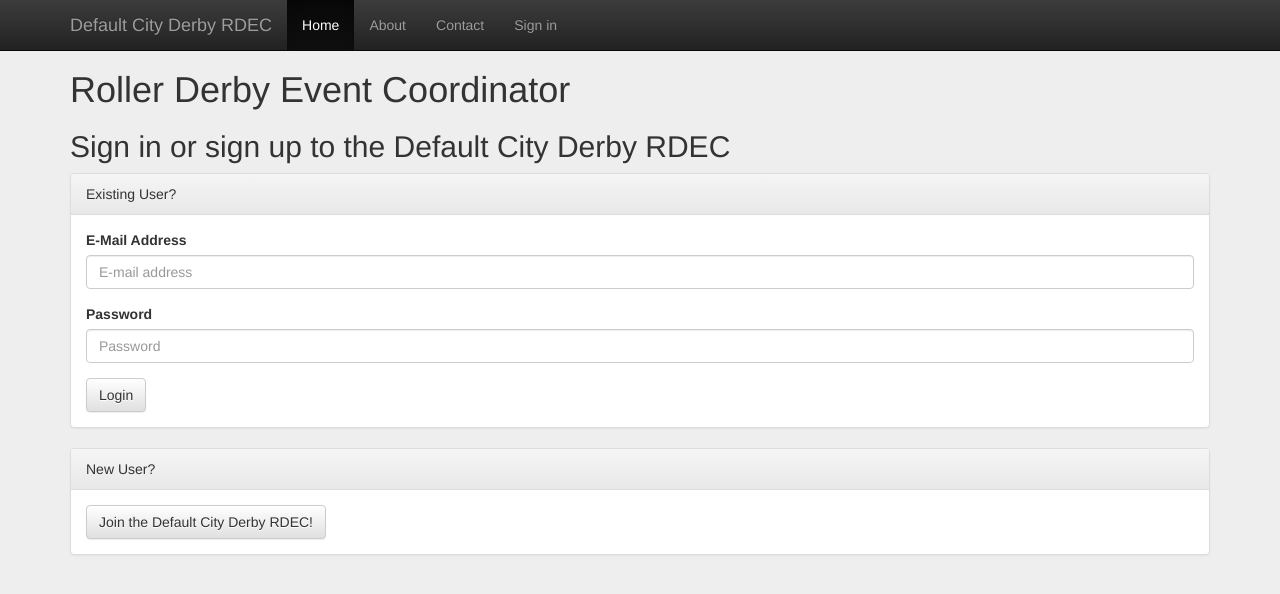
After one commit to leepgent/rdec, a Django app: page /login/ in a window 1280 px wide. The commit adds this page. Shown: the top 594 px of the page. Run offline with Django 3.2, Linux system fonts and the light colour scheme; some libraries are stand-ins or nearby versions.

Commit message:
Moved to single-instance (only supporting one League) model (simplifies everything!); added auth framework.

```diff
--- a/rdec/admin.py
+++ b/rdec/admin.py
@@ -6,5 +6,3 @@ admin.site.register(models.Event)
 admin.site.register(models.EventRole)
 admin.site.register(models.LeagueMemberEventAttending)
 admin.site.register(models.VisitorEventAttending)
-admin.site.register(models.League)
-admin.site.register(models.LeagueAffiliation)
--- /dev/null
+++ b/rdec/context_processors.py
@@ -0,0 +1,5 @@
+from django.conf import settings
+
+
+def league_name(request):
+    return {'LEAGUE_NAME': settings.LEAGUE_NAME}
--- /dev/null
+++ b/rdec/templates/rdec/root.html
@@ -0,0 +1,74 @@
+<!DOCTYPE html>
+<html lang="en">
+  <head>
+    <meta charset="utf-8">
+    <meta http-equiv="X-UA-Compatible" content="IE=edge">
+    <meta name="viewport" content="width=device-width, initial-scale=1">
+    <title>{% block title %} RDEC :: {{ LEAGUE_NAME }}{% endblock %}</title>
+    <!-- Latest compiled and minified CSS -->
+    <link rel="stylesheet" href="https://maxcdn.bootstrapcdn.com/bootstrap/3.3.6/css/bootstrap.min.css" integrity="sha384-1q8mTJOASx8j1Au+a5WDVnPi2lkFfwwEAa8hDDdjZlpLegxhjVME1fgjWPGmkzs7" crossorigin="anonymous">
+
+    <!-- Optional theme -->
+    <link rel="stylesheet" href="https://maxcdn.bootstrapcdn.com/bootstrap/3.3.6/css/bootstrap-theme.min.css" integrity="sha384-fLW2N01lMqjakBkx3l/M9EahuwpSfeNvV63J5ezn3uZzapT0u7EYsXMjQV+0En5r" crossorigin="anonymous">
+
+        {% block head %}
+{% endblock %}
+  <style type="text/css">
+      body {
+  padding-top: 50px;
+          background: #eee;
+}
+  </style>
+</head>
+<body>
+<nav class="navbar navbar-inverse navbar-fixed-top">
+      <div class="container">
+        <div class="navbar-header">
+          <button type="button" class="navbar-toggle collapsed" data-toggle="collapse" data-target="#navbar" aria-expanded="false" aria-controls="navbar">
+            <span class="sr-only">Toggle navigation</span>
+            <span class="icon-bar"></span>
+            <span class="icon-bar"></span>
+            <span class="icon-bar"></span>
+          </button>
+          <a class="navbar-brand" href="#">{{ LEAGUE_NAME }} RDEC</a>
+        </div>
+        <div id="navbar" class="collapse navbar-collapse">
+          <ul class="nav navbar-nav">
+            <li class="active"><a href="{% url 'home' %}">Home</a></li>
+            <li><a href="#about">About</a></li>
+            <li><a href="#contact">Contact</a></li>
+              {% if user.is_anonymous %}
+
+                <li><a href="{% url 'hello' %}">Sign in</a></li>
+              {% else %}
+                  <li><a href="#">{{ user.first_name }}</a></li>
+                  <li><a href="{% url 'bye' %}">Sign out</a></li>
+              {% endif %}
+          </ul>
+        </div><!--/.nav-collapse -->
+      </div>
+    </nav>
+
+    <div class="container">
+        {% if messages %}
+
+        {% for message in messages %}
+            <div class="alert {% if message.tags %}alert-{{ message.tags }}{% endif %}" role="alert">
+            {{ message }}
+            </div>
+        {% endfor %}
+
+    {% endif %}
+{% block body %}
+{% endblock %}
+    </div><!-- /.container -->
+
+
+    <!-- jQuery (necessary for Bootstrap's JavaScript plugins) -->
+    <script src="https://ajax.googleapis.com/ajax/libs/jquery/1.11.3/jquery.min.js"></script>
+    <!-- Latest compiled and minified JavaScript -->
+    <script src="https://maxcdn.bootstrapcdn.com/bootstrap/3.3.6/js/bootstrap.min.js" integrity="sha384-0mSbJDEHialfmuBBQP6A4Qrprq5OVfW37PRR3j5ELqxss1yVqOtnepnHVP9aJ7xS" crossorigin="anonymous"></script>
+{% block script %}
+{% endblock %}
+</body>
+</html>
--- /dev/null
+++ b/rdec/templates/rdec/signin.html
@@ -0,0 +1,40 @@
+{% extends 'rdec/root.html' %}
+{% block body %}
+<h1>Roller Derby Event Coordinator</h1>
+    <h2>Sign in or sign up to the {{ LEAGUE_NAME }} RDEC</h2>
+        <div class="panel panel-default">
+            <div class="panel-heading">Existing User?</div>
+            <div class="panel-body">
+
+                <form method="post" action="{% url 'hello' %}">
+                    {% csrf_token %}
+
+                    <div class="form-group">
+                        <label for="username_field">E-Mail Address</label>
+                        <input class="form-control" id="username_field" maxlength="30"
+                               name="username_field" placeholder="E-mail address" type="text"/>
+                    </div>
+
+                    <div class="form-group">
+                        <label for="password_field">Password</label>
+                        <input class="form-control" id="password_field" maxlength="30"
+                               name="password_field" placeholder="Password" type="password"/>
+                    </div>
+
+                    <input type="hidden" name="next" value="{{ next }}"/>
+
+                    <input type="submit" class="btn btn-default" value="Login"/>
+
+                </form>
+
+            </div>
+        </div>
+
+        <div class="panel panel-default">
+            <div class="panel-heading">New User?</div>
+            <div class="panel-body">
+                <a class="btn btn-default" href="{% url 'signup' %}?next={{ next }}" title="Join {{ LEAGUE_NAME }} RDEC">Join
+                    the {{ LEAGUE_NAME }} RDEC!</a>
+            </div>
+        </div>
+{% endblock %}
--- a/rdec/urls.py
+++ b/rdec/urls.py
@@ -1,6 +1,11 @@
 from django.conf.urls import url
+from django.contrib.auth.decorators import login_required
+
 from . import views
 urlpatterns = [
-
-    url(r'^$', views.personal_dashboard)
+    url(r'^$', views.personal_dashboard, name='home'),
+    url(r'^signup/', views.SignupView.as_view(), name='signup'),
+    url(r'^login/', views.LoginView.as_view(), name='hello'),
+    url(r'^logout/', views.logoutview, name='bye'),
+    url(r'^change_attending/', login_required(views.ChangeAttendingView.as_view()), name='change_attending')
 ]
--- a/rdec/views.py
+++ b/rdec/views.py
@@ -1,27 +1,112 @@
+from django.contrib import messages
+from django.contrib.auth import logout, authenticate, login
 from django.contrib.auth.decorators import login_required
+from django.contrib.auth.models import User
+from django.core.urlresolvers import reverse
+from django.core.validators import validate_email
+from django.http import HttpResponseRedirect, HttpResponse
 from django.shortcuts import render
 from django.utils import timezone
+from django.views.generic import View
 
-from rdec.models import EventRole
+from rdec.models import EventRole, Event, LeagueMemberEventAttending
 
 
 @login_required
 def personal_dashboard(request):
     now = timezone.now()
     user = request.user
-    # For every league I'm a member of:
     # for every future event:
     # show my attendance info
 
-    league2events = dict()
-
-    for league_affiliation in user.leagueaffiliation_set.all():
-        league = league_affiliation.league
-        league2events[league] = league.event_set.filter(date__gt=now)
-
     context = {
         'roles': EventRole.objects.all(),
-        'league2events': league2events
+        'events': Event.objects.filter(date__gt=now).order_by('date')
     }
 
     return render(request, 'rdec/personaldashboard.html', context)
+
+
+class SignupView(View):
+    def get(self, request):
+        next = request.GET.get('next', None)
+        context = {
+            'next': next
+        }
+        return render(request, 'rdec/signup.html', context)
+
+    def post(self, request):
+        email = request.POST['email_field']
+        name = request.POST['name_field']
+        password1 = request.POST['password1_field']
+        password2 = request.POST['password2_field']
+        next = request.POST['next']
+
+        try:
+            validate_email(email)
+        except:
+            messages.warning(request, 'Your e-mail address was not in the correct format. Sorry!')
+            return render(request, 'rdec/signup.html')
+
+        if password1 != password2:
+            messages.warning(request, 'Your passwords did not match!')
+            return render(request, 'rdec/signup.html')
+
+        if User.objects.filter(email=email).exists():
+            messages.warning(request, 'This e-mail address is already in use!')
+            return render(request, 'rdec/signup.html')
+
+        new_user = User.objects.create_user(email, email=email, password=password1)
+        new_user.first_name = name
+        new_user.save()
+
+        new_user = authenticate(username=email, password=password1)
+        login(request, new_user)
+
+        return HttpResponseRedirect(reverse('home'))
+
+
+class LoginView(View):
+    def get(self, request):
+        return render(request, 'rdec/signin.html')
+
+    def post(self, request):
+        username = request.POST['username_field']
+        password = request.POST['password_field']
+
+        user = authenticate(username=username, password=password)
+        if user is not None:
+            if user.is_active:
+                login(request, user)
+                # Redirect to a success page.
+                return HttpResponseRedirect(reverse('home'))
+            else:
+                return HttpResponse('Account disabled.', content_type='text/plain')
+        else:
+            # Return an 'invalid login' error message.
+            messages.warning(request, 'Your username and password did not match. Sorry!')
+            return render(request, 'rdec/signin.html')
+
+
+@login_required
+def logoutview(request):
+    logout(request)
+    return HttpResponseRedirect(reverse('home'))
+
+
+class ChangeAttendingView(View):
+    def post(self, request):
+        event_id = request.POST['event_id']
+        new_status = request.POST['new_status']
+        user = request.user
+
+        event = Event.objects.get(pk=event_id)
+        if new_status == 'null':
+            LeagueMemberEventAttending.objects.filter(user=user, event=event).delete()
+            return HttpResponse()
+
+        status = EventRole.objects.get(pk=new_status)
+        thing = LeagueMemberEventAttending(user=user, role=status, event=event)
+        thing.save()
+        return HttpResponse()
+        # I need user (from request), event id from payload, new attending status (or null for removal)
--- a/rdecsite/urls.py
+++ b/rdecsite/urls.py
@@ -17,7 +17,6 @@ from django.conf.urls import url, include
 from django.contrib import admin
 
 urlpatterns = [
-    url('^', include('django.contrib.auth.urls')),
     url(r'^admin/', admin.site.urls),
     url(r'^', include('rdec.urls'))
 ]
```
Also changed, not shown: rdec/models.py (+12 -18 lines), rdec/templates/rdec/personaldashboard.html (+35 -18 lines), rdec/templates/rdec/signup.html (added, +38 -0 lines), rdecsite/settings.py (+6 -2 lines), rdec/migrations/0001_initial.py.
